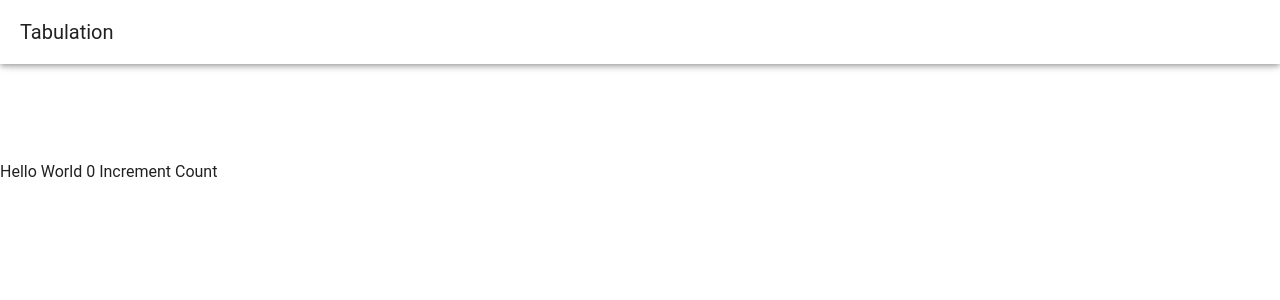
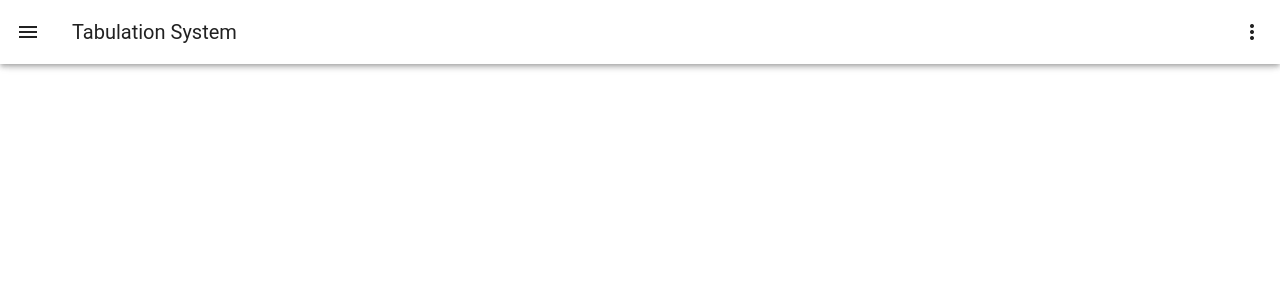
Before and after one commit to ceejmangulabnan/tabulation-fe, a Nuxt app: page / in a window 1280 px wide. Shown: the top 300 px of the page. Built offline with nearby package versions, Linux system fonts and the light colour scheme.

Commit message:
chore: update config

```diff
--- a/app/layouts/default.vue
+++ b/app/layouts/default.vue
@@ -1,8 +1,32 @@
 <template>
-  <v-app>
+  <v-app id="inspire">
+    <v-navigation-drawer v-model="drawer">
+      <!-- Drawer content goes here -->
+    </v-navigation-drawer>
+
     <v-app-bar>
-      <v-app-bar-title>Tabulation</v-app-bar-title>
+      <v-app-bar-nav-icon @click="drawer = !drawer" />
+      <v-app-bar-title>Tabulation System</v-app-bar-title>
+
+      <template #append>
+        <v-btn icon="mdi-dots-vertical" />
+      </template>
     </v-app-bar>
-    <slot />
+
+    <v-main>
+      <v-container fluid>
+        <v-row dense>
+          <v-col v-for="n in 8" :key="n" cols="3">
+            <v-sheet color="surface-variant-alt" height="96" />
+          </v-col>
+        </v-row>
+      </v-container>
+    </v-main>
   </v-app>
 </template>
+
+<script setup>
+import { ref } from 'vue'
+
+const drawer = ref(false) // Default value for the drawer
+</script>
--- a/package.json
+++ b/package.json
@@ -19,6 +19,10 @@
     "vue-router": "^4.5.1"
   },
   "devDependencies": {
+    "@stylistic/eslint-plugin": "^5.3.1",
+    "eslint-config-prettier": "^10.1.8",
+    "eslint-plugin-prettier": "^5.5.4",
+    "prettier": "^3.6.2",
     "vite-plugin-vuetify": "^2.1.2",
     "vuetify": "^3.10.0"
   }
```
Also changed, not shown: eslint.config.mjs (+10 -8 lines), .prettierrc.ts (added), 1 other file (tests, documents, lock files or other folders).
